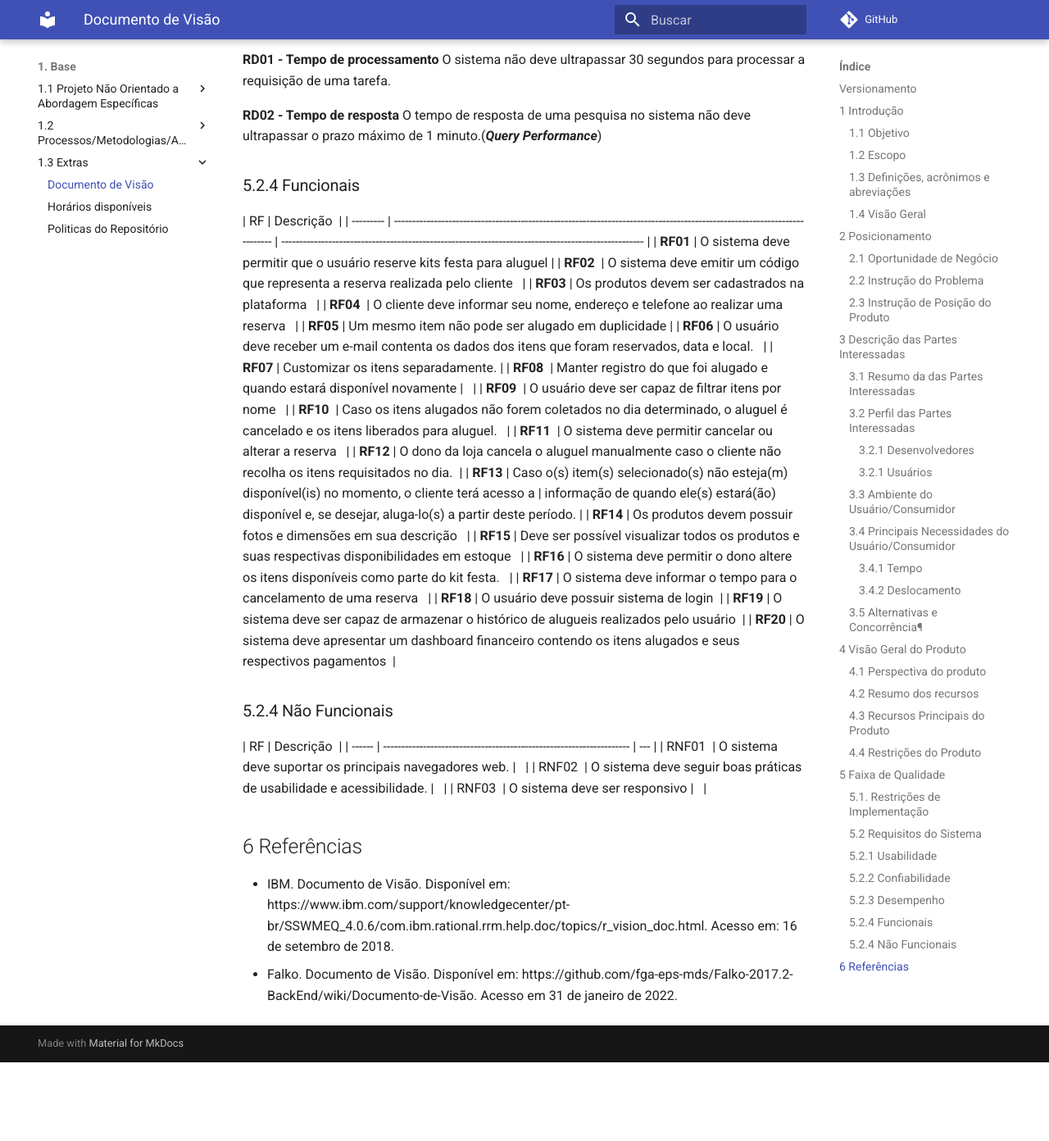
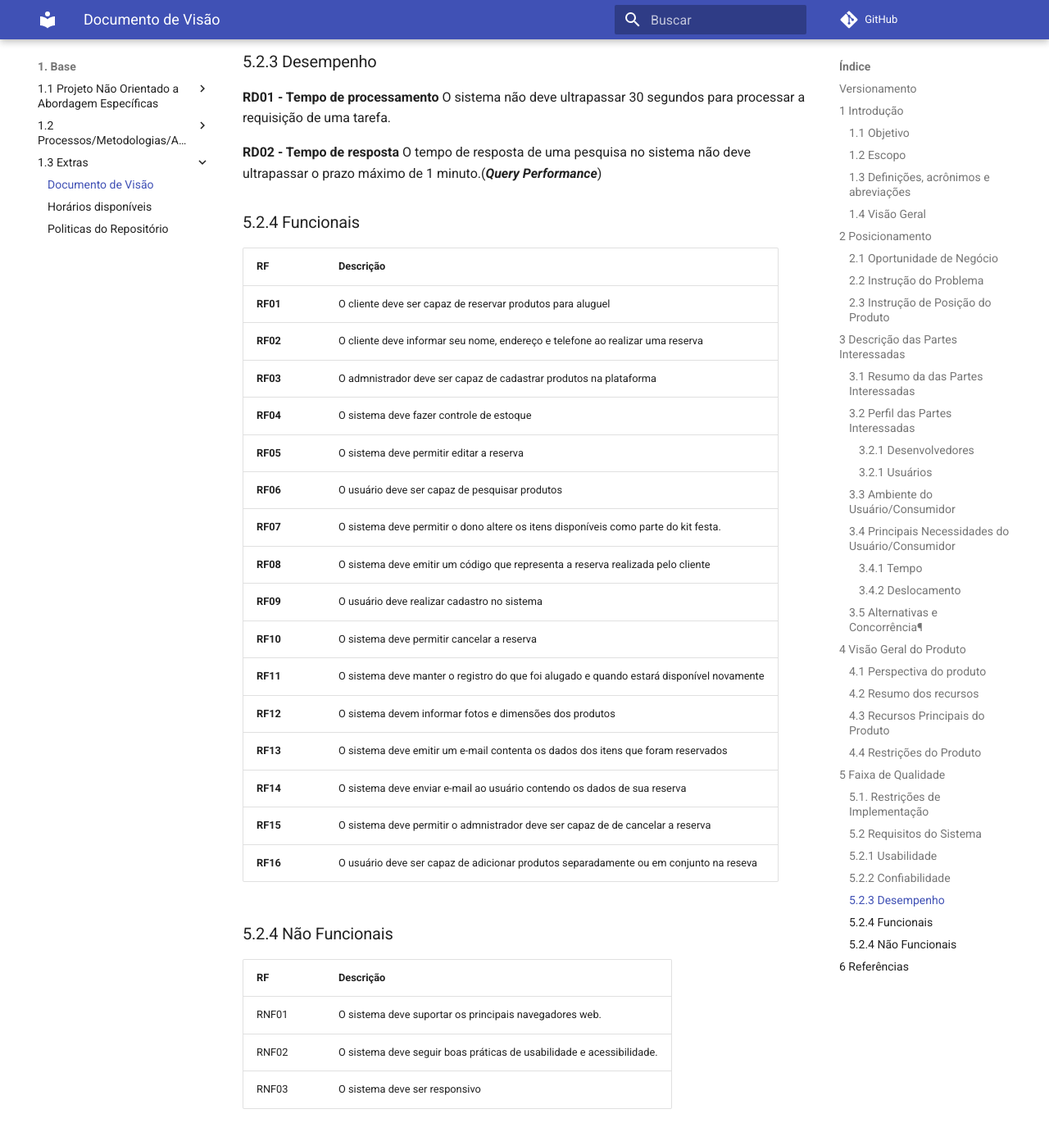
Before and after one commit to UnBArqDsw2021-2/2021.2_G7_-AluguelKitsFesta, an MkDocs documentation site: the page built from docs/Base/Extras/documento_de_visao.md, in a window 1280 px wide and 1400 px high, scrolled down 7749 px. Shown: the top 1392 px of the window at 82% size. Built offline with MkDocs 1.6.1 and Material for MkDocs 9.7.7, drawn with Linux system fonts in a browser that asks for light colours; comment, search, counter and statistics services are not loaded; before the commit the page ends 9045 px from its top, so only the background shows below that; some of the changed text lies outside the part shown.

Commit message:
updating vision doc

```diff
--- a/docs/Base/Extras/documento_de_visao.md
+++ b/docs/Base/Extras/documento_de_visao.md
@@ -10,6 +10,7 @@
 | 31/07/2022 | 1.1    | Detalhamento                                              | Caio Gabriel |
 | 01/08/2022 | 1.2    | Revisão do Documento                                      | Caio Gabriel |
 | 03/08/2022 | 1.3    | Atualização dos Requisitos Funcionais/Adição N Funcionais | Caio Gabriel |
+| 04/08/2022 | 1.4    | Atualização dos Requisitos Funcionais/Adição N Funcionais | Caio Gabriel |
 
 ## 1 Introdução
 
@@ -219,35 +220,31 @@ O tempo de resposta de uma pesquisa no sistema não deve ultrapassar o prazo má
 ### 5.2.4 Funcionais
 
 | RF        | Descrição                                                                                                                 |
-| --------- | ------------------------------------------------------------------------------------------------------------------------- | ---------------------------------------------------------------------------------------------------- |
-| **RF01**  | O sistema deve permitir que o usuário reserve kits festa para aluguel                                                     |
-| **RF02**  | O sistema deve emitir um código que representa a reserva realizada pelo cliente                                           |
-| **RF03**  | Os produtos devem ser cadastrados na plataforma                                                                           |
-| **RF04**  | O cliente deve informar seu nome, endereço e telefone ao realizar uma reserva                                             |
-| **RF05**  | Um mesmo item não pode ser alugado em duplicidade                                                                         |
-| **RF06**  | O usuário deve receber um e-mail contenta os dados dos itens que foram reservados, data e local.                          |
-| **RF07**  | Customizar os itens separadamente.                                                                                        |
-| **RF08**  | Manter registro do que foi alugado e quando estará disponível novamente                                                   |                                                                                                      |
-| **RF09**  | O usuário deve ser capaz de filtrar itens por nome                                                                        |
-| **RF10**  | Caso os itens alugados não forem coletados no dia determinado, o aluguel é cancelado e os itens liberados para aluguel.   |
-| **RF11**  | O sistema deve permitir cancelar ou alterar a reserva                                                                     |
-| **RF12**  | O dono da loja cancela o aluguel manualmente caso o cliente não recolha os itens requisitados no dia.                     |
-| **RF13**  | Caso o(s) item(s) selecionado(s) não esteja(m) disponível(is) no momento, o cliente terá acesso a                         | informação de quando ele(s) estará(ão) disponível e, se desejar, aluga-lo(s) a partir deste período. |
-| **RF14**  | Os produtos devem possuir fotos e dimensões em sua descrição                                                              |
-| **RF15**  | Deve ser possível visualizar todos os produtos e suas respectivas disponibilidades em estoque                             |
-| **RF16**  | O sistema deve permitir o dono altere os itens disponíveis como parte do kit festa.                                       |
-| **RF17**  | O sistema deve informar o tempo para o cancelamento de uma reserva                                                        |
-| **RF18**  | O usuário deve possuir sistema de login                                                                                   |
-| **RF19**  | O sistema deve ser capaz de armazenar o histórico de alugueis realizados pelo usuário                                     |
-| **RF20**  | O sistema deve apresentar um dashboard financeiro contendo os itens alugados e seus respectivos pagamentos                |
+| --------- | ------------------------------------------------------------------------------------------------------------------------- |
+| **RF01**  | O cliente deve ser capaz de reservar produtos para aluguel                                                                |
+| **RF02**  | O cliente deve informar seu nome, endereço e telefone ao realizar uma reserva                                             |
+| **RF03**  | O admnistrador deve ser capaz de cadastrar produtos na plataforma                                                         |
+| **RF04**  | O sistema deve fazer controle de estoque                                                                                  |
+| **RF05**  | O sistema deve permitir editar a reserva                                                                                  |
+| **RF06**  | O usuário deve ser capaz de pesquisar produtos                                                                            |
+| **RF07**  | O sistema deve permitir o dono altere os itens disponíveis como parte do kit festa.                                       |
+| **RF08**  | O sistema deve emitir um código que representa a reserva realizada pelo cliente                                           |
+| **RF09**  | O usuário deve realizar cadastro no sistema                                                                               |
+| **RF10**  | O sistema deve permitir cancelar a reserva                                                                                |
+| **RF11**  | O sistema deve manter o registro do que foi alugado e quando estará disponível novamente                                  |
+| **RF12**  | O sistema devem informar fotos e dimensões dos produtos                                                                   |
+| **RF13**  | O sistema deve  emitir um e-mail contenta os dados dos itens que foram reservados                                         |
+| **RF14**  | O sistema deve  enviar e-mail ao usuário contendo os dados de sua reserva                                                 |
+| **RF15**  | O sistema deve permitir o admnistrador deve ser capaz de de cancelar a reserva                                            |
+| **RF16**  | O usuário deve ser capaz de adicionar produtos separadamente ou em conjunto na reseva                                     |
 
 ### 5.2.4 Não Funcionais
 
 | RF     | Descrição                                                            |
-| ------ | -------------------------------------------------------------------- | --- |
-| RNF01  | O sistema deve suportar os principais navegadores web.               |     |
-| RNF02  | O sistema deve seguir boas práticas de usabilidade e acessibilidade. |     |
-| RNF03  | O sistema deve ser responsivo                                        |     |
+| ------ | -------------------------------------------------------------------- |
+| RNF01  | O sistema deve suportar os principais navegadores web.               |
+| RNF02  | O sistema deve seguir boas práticas de usabilidade e acessibilidade. |
+| RNF03  | O sistema deve ser responsivo                                        |
 
 ## 6 Referências
 
```
